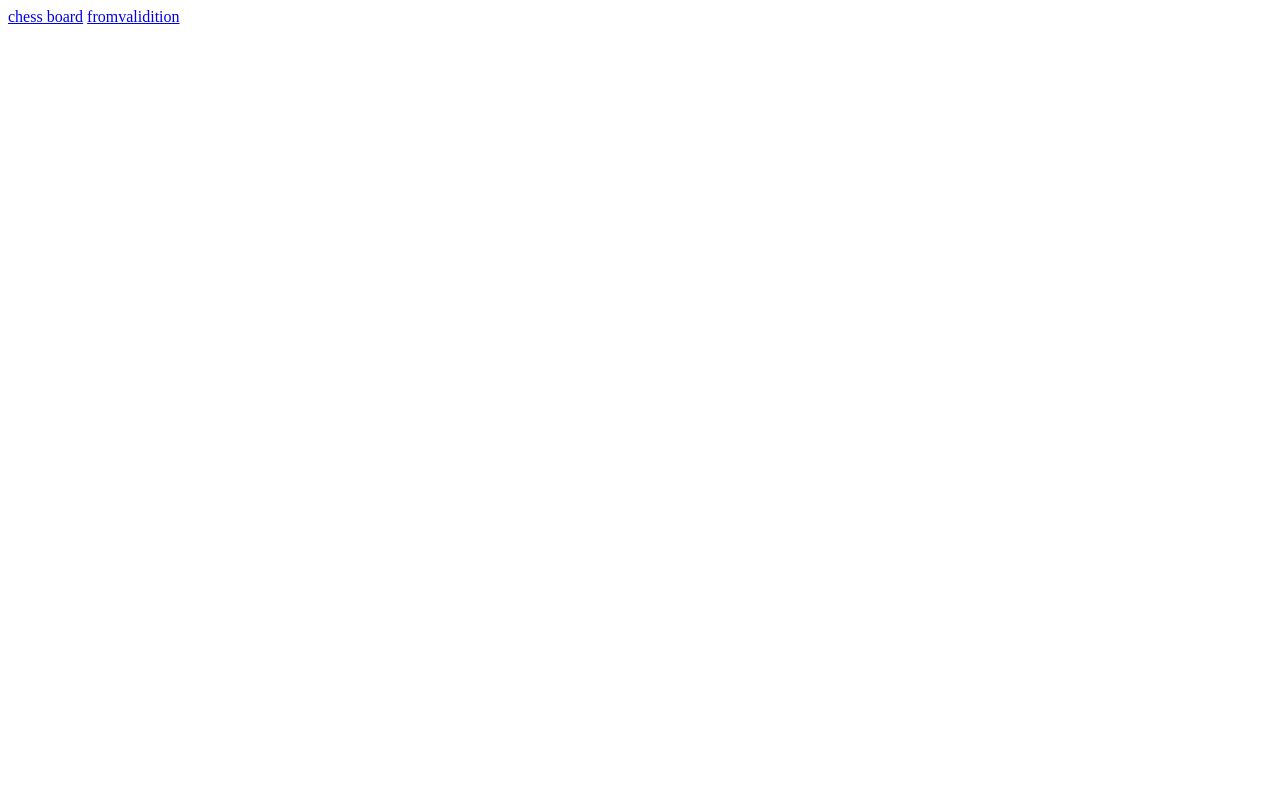
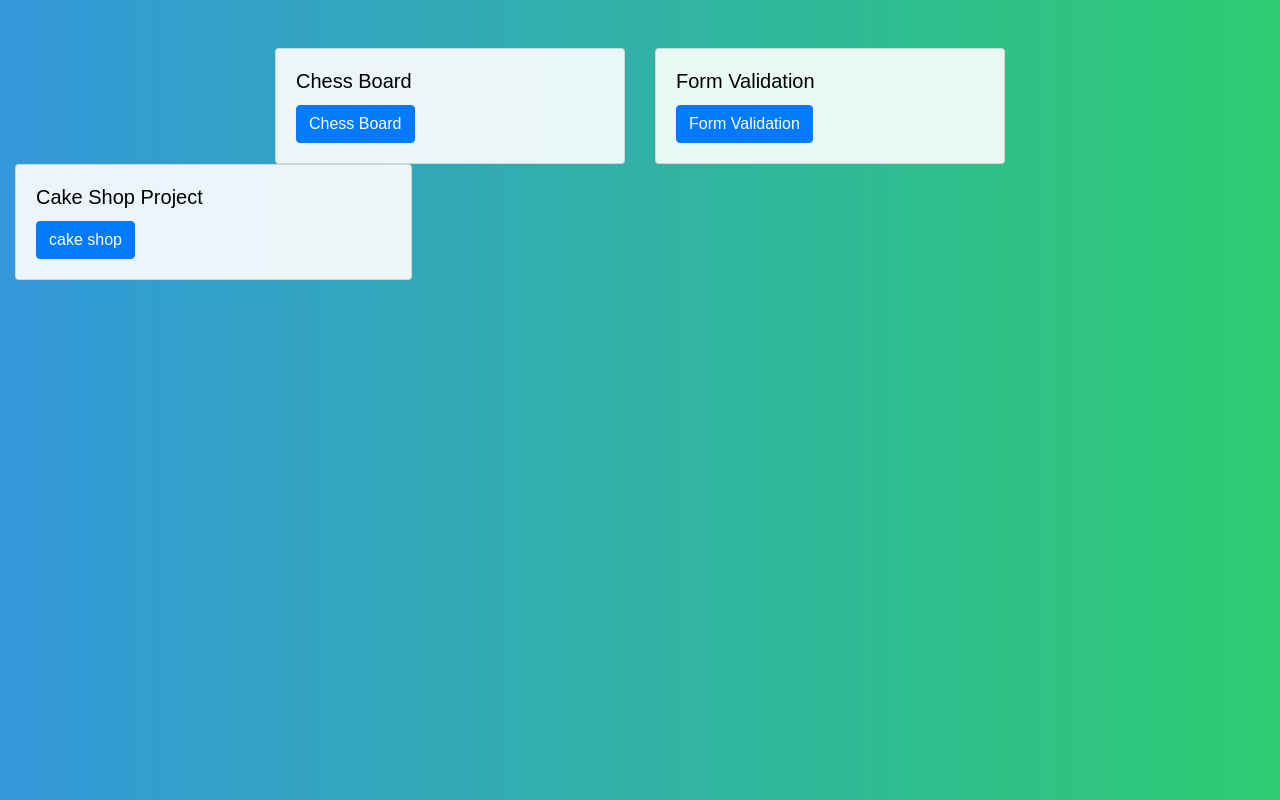
Before and after one commit to ManojGovindharaj/ManojGovindharaj.github.io, a plain HTML site: page index.html in a window 1280 px wide. Drawn offline with nearby package versions, Linux system fonts and the light colour scheme.

Commit message:
Update index.html

```diff
--- a/index.html
+++ b/index.html
@@ -3,10 +3,67 @@
 <head>
   <meta charset="UTF-8">
   <meta name="viewport" content="width=device-width, initial-scale=1.0">
-  <title>Document</title>
-  </head>
+  <title>Manoj - project</title>
+  <!-- Add Bootstrap CSS -->
+  <link rel="stylesheet" href="https://stackpath.bootstrapcdn.com/bootstrap/4.5.2/css/bootstrap.min.css">
+  <style>
+    body {
+      background: linear-gradient(to right, #3498db, #2ecc71); /* Replace these colors with your preferred gradient */
+      color: #fff; /* Set text color to white for better contrast */
+      margin: 0;
+      font-family: 'Arial', sans-serif;
+    }
+
+    .card {
+      background-color: rgba(255, 255, 255, 0.9); /* Semi-transparent white background for cards */
+    }
+
+    .card-title,
+    .card-text {
+      color: #000; /* Set font color to black for card titles and text */
+    }
+  </style>
+</head>
 <body>
-  <a href="chess.html">chess board</a>
-  <a href="Formvalidition.html">fromvalidition</a>
+  <div class="container mt-5">
+    <div class="row justify-content-center">
+      <div class="col-md-4">
+        <div class="card">
+          <div class="card-body">
+            <h5 class="card-title">Chess Board</h5>
+<!--             <p class="card-text">Explore the world of chess!</p> -->
+            <a href="chess.html" class="btn btn-primary">Chess Board</a>
+          </div>
+        </div>
+      </div>
+
+      <div class="col-md-4">
+        <div class="card">
+          <div class="card-body">
+            <h5 class="card-title">Form Validation</h5>
+<!--             <p class="card-text">Learn about form validation techniques.</p> -->
+            <a href="Formvalidation.html" class="btn btn-primary">Form Validation</a>
+          </div>
+        </div>
+      </div>
+    </div>
+  </div>
+
+  <div class="col-md-4">
+        <div class="card">
+          <div class="card-body">
+            <h5 class="card-title">Cake Shop Project</h5>
+<!--             <p class="card-text">cake shop....</p> -->
+            <a href="./cake shop/index.html" class="btn btn-primary">cake shop</a>
+          </div>
+        </div>
+      </div>
+    </div>
+  </div>
+
+  <!-- Add Bootstrap JS and Popper.js (optional) -->
+  <script src="https://code.jquery.com/jquery-3.5.1.slim.min.js"></script>
+  <script src="https://cdn.jsdelivr.net/npm/@popperjs/core@2.11.6/dist/umd/popper.min.js"></script>
+  <script src="https://stackpath.bootstrapcdn.com/bootstrap/4.5.2/js/bootstrap.min.js"></script>
 </body>
 </html>
```
